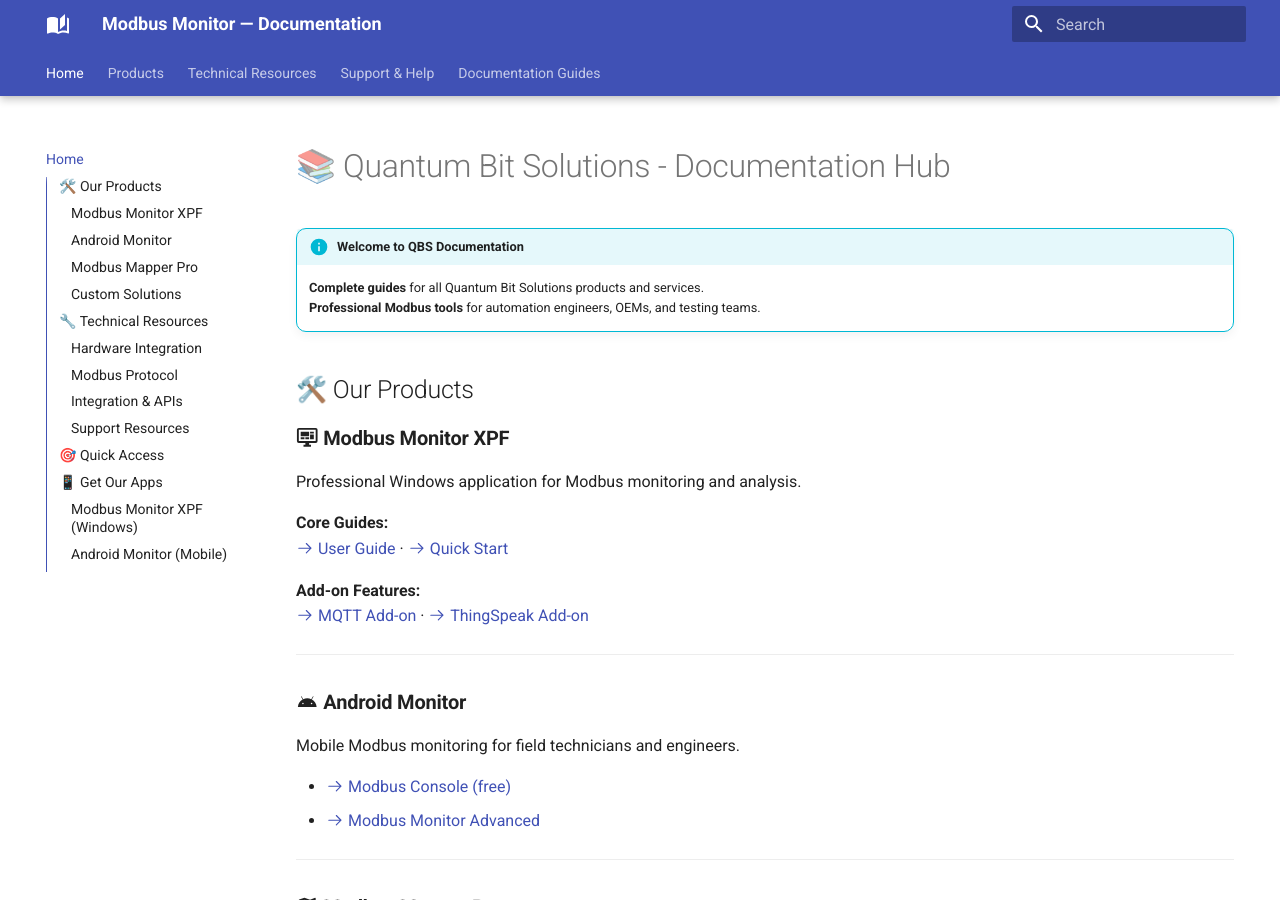
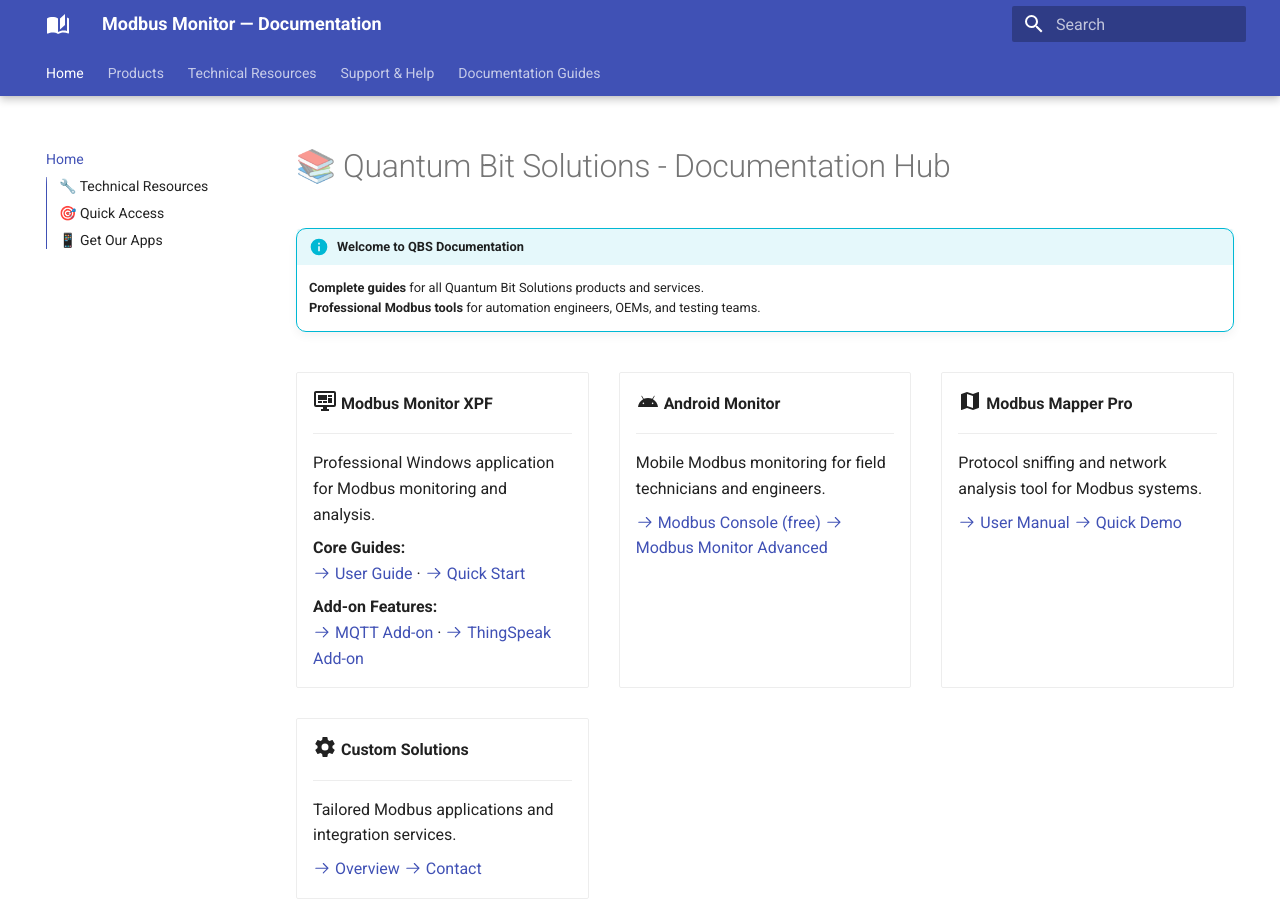
Before and after one commit to Modbus-Monitor/docs, an MkDocs documentation site: the page built from docs/index.md, in a window 1280 px wide and 900 px high. Built offline with MkDocs 1.6.1 and Material for MkDocs 9.7.7, drawn with Linux system fonts in a browser that asks for light colours; the version menu is left out.

Commit message:
Restore original index.md with Material Design grid cards - user preferred previous look

```diff
--- a/docs/index.md
+++ b/docs/index.md
@@ -4,62 +4,86 @@
     **Complete guides** for all Quantum Bit Solutions products and services.
     **Professional Modbus tools** for automation engineers, OEMs, and testing teams.
 
-## 🛠️ Our Products
+<div class="grid cards" markdown>
 
-### :material-monitor-dashboard: **Modbus Monitor XPF**
-Professional Windows application for Modbus monitoring and analysis.
+-   :material-monitor-dashboard:{ .lg } **Modbus Monitor XPF**
 
-**Core Guides:**
-[:octicons-arrow-right-24: User Guide](products/xpf/user-guide.md) · [:octicons-arrow-right-24: Quick Start](products/xpf/quick-start.md)
+    ---
 
-**Add-on Features:**
-[:octicons-arrow-right-24: MQTT Add-on](guides/mqtt-addon.md) · [:octicons-arrow-right-24: ThingSpeak Add-on](guides/thingspeak-addon.md)
+    Professional Windows application for Modbus monitoring and analysis.
 
----
+    **Core Guides:**
+    [:octicons-arrow-right-24: User Guide](products/xpf/user-guide.md) · [:octicons-arrow-right-24: Quick Start](products/xpf/quick-start.md)
 
-### :material-android: **Android Monitor**
-Mobile Modbus monitoring for field technicians and engineers.
+    **Add-on Features:**
+    [:octicons-arrow-right-24: MQTT Add-on](guides/mqtt-addon.md) · [:octicons-arrow-right-24: ThingSpeak Add-on](guides/thingspeak-addon.md)
 
-- [:octicons-arrow-right-24: Modbus Console (free)](products/android/free-guide.md)
-- [:octicons-arrow-right-24: Modbus Monitor Advanced](products/android/advanced-guide.md)
+-   :material-android:{ .lg } **Android Monitor**
 
----
+    ---
 
-### :material-map: **Modbus Mapper Pro**
-Protocol sniffing and network analysis tool for Modbus systems.
+    Mobile Modbus monitoring for field technicians and engineers.
 
-- [:octicons-arrow-right-24: User Manual](products/mapper/user-manual.md)
-- [:octicons-arrow-right-24: Quick Demo](products/mapper/quick-start.md)
+    [:octicons-arrow-right-24: Modbus Console (free)](products/android/free-guide.md)
+    [:octicons-arrow-right-24: Modbus Monitor Advanced](products/android/advanced-guide.md)
 
----
+-   :material-map:{ .lg } **Modbus Mapper Pro**
 
-### :material-cog: **Custom Solutions**
-Tailored Modbus applications and integration services.
+    ---
 
-- [:octicons-arrow-right-24: Overview](products/custom/overview.md)
-- [:octicons-arrow-right-24: Contact](https://quantumbitsolutions.com/contact-us/)
+    Protocol sniffing and network analysis tool for Modbus systems.
+
+    [:octicons-arrow-right-24: User Manual](products/mapper/user-manual.md)
+    [:octicons-arrow-right-24: Quick Demo](products/mapper/quick-start.md)
+
+-   :material-cog:{ .lg } **Custom Solutions**
+
+    ---
+
+    Tailored Modbus applications and integration services.
+
+    [:octicons-arrow-right-24: Overview](products/custom/overview.md)
+    [:octicons-arrow-right-24: Contact](https://quantumbitsolutions.com/contact-us/)
+
+</div>
 
 ## 🔧 Technical Resources
 
-### **Hardware Integration**
-- [:octicons-arrow-right-24: Hardware Guides](technical/hardware.md)
-- [:octicons-arrow-right-24: Serial Ports](technical/serial-ports.md)
-- [:octicons-arrow-right-24: Bluetooth Setup](technical/bluetooth.md)
+<div class="grid cards" markdown>
 
-### **Modbus Protocol**
-- [:octicons-arrow-right-24: Address Formats](technical/addressing.md)
-- [:octicons-arrow-right-24: Error Codes](technical/error-codes.md)
-- [:octicons-arrow-right-24: Server Setup](technical/server-setup.md)
+-   **Hardware Integration**
 
-### **Integration & APIs**
-- [:octicons-arrow-right-24: Google Sheets](integrations/google-sheets.md)
-- [:octicons-arrow-right-24: Arduino Examples](integrations/arduino.md)
-- [:octicons-arrow-right-24: Import/Export](technical/import-export.md)
+    ---
 
-### **Support Resources**
-- [:octicons-arrow-right-24: FAQ](support/faq.md)
-- [:octicons-arrow-right-24: Video Tutorials](support/videos.md)
-- [:octicons-arrow-right-24: Forum](https://quantumbitsolutions.com/forums/)
+    [:octicons-arrow-right-24: Hardware Guides](technical/hardware.md)
+    [:octicons-arrow-right-24: Serial Ports](technical/serial-ports.md)
+    [:octicons-arrow-right-24: Bluetooth Setup](technical/bluetooth.md)
+
+-   **Modbus Protocol**
+
+    ---
+
+    [:octicons-arrow-right-24: Address Formats](technical/addressing.md)
+    [:octicons-arrow-right-24: Error Codes](technical/error-codes.md)
+    [:octicons-arrow-right-24: Server Setup](technical/server-setup.md)
+
+-   **Integration & APIs**
+
+    ---
+
+    [:octicons-arrow-right-24: Google Sheets](integrations/google-sheets.md)
+    [:octicons-arrow-right-24: Arduino Examples](integrations/arduino.md)
+    [:octicons-arrow-right-24: Import/Export](technical/import-export.md)
+
+-   **Support Resources**
+
+    ---
+
+    [:octicons-arrow-right-24: FAQ](support/faq.md)
+    [:octicons-arrow-right-24: Video Tutorials](support/videos.md)
+    [:octicons-arrow-right-24: Forum](https://quantumbitsolutions.com/forums/)
+
+</div>
 
 ## 🎯 Quick Access
 
@@ -74,17 +98,31 @@ Tailored Modbus applications and integration services.
 
 ## 📱 Get Our Apps
 
-### **Modbus Monitor XPF** (Windows)
+<div class="grid" markdown>
+
+<div class="card" markdown>
+
+**Modbus Monitor XPF** (Windows)
 Professional monitoring and analysis
 [:material-download: Download](https://quantumbitsolutions.com/windows-xpf-monitor/)
 
-### **Android Monitor** (Mobile)
+</div>
+
+<div class="card" markdown>
+
+**Android Monitor** (Mobile)
 Field monitoring and diagnostics
 [:material-google-play: Play Store](https://quantumbitsolutions.com/android-monitor-free/)
 
+</div>
+
+</div>
+
 ---
 
+<div class="center" markdown>
 **Need Help?** Visit our [support forum](https://quantumbitsolutions.com/forums/) or [contact us](https://quantumbitsolutions.com/contact-us/) directly.
+</div>
 
 !!! tip "Live Editing"
     This documentation is automatically updated from our WordPress help system and can be edited locally with live preview!
```
